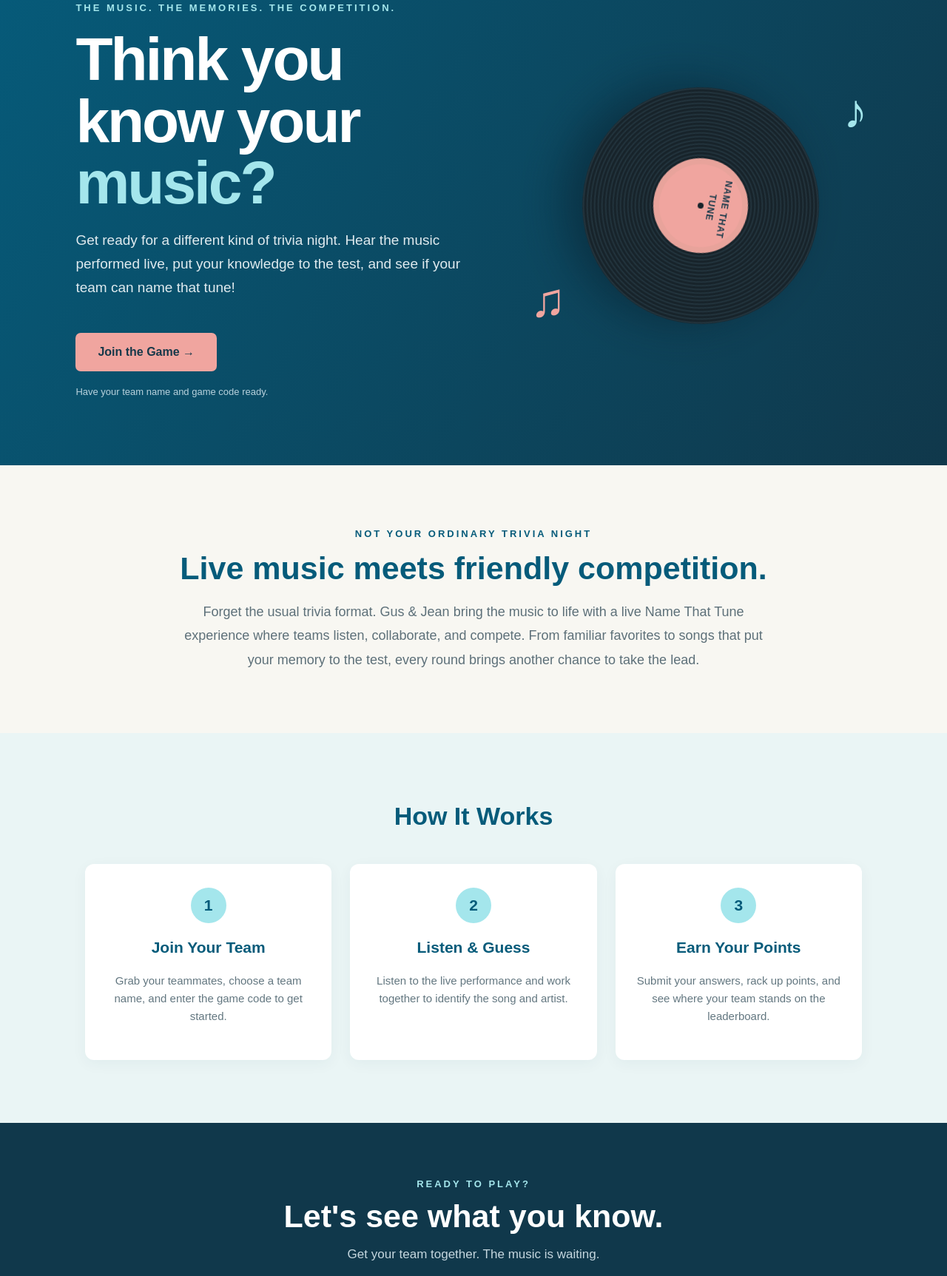
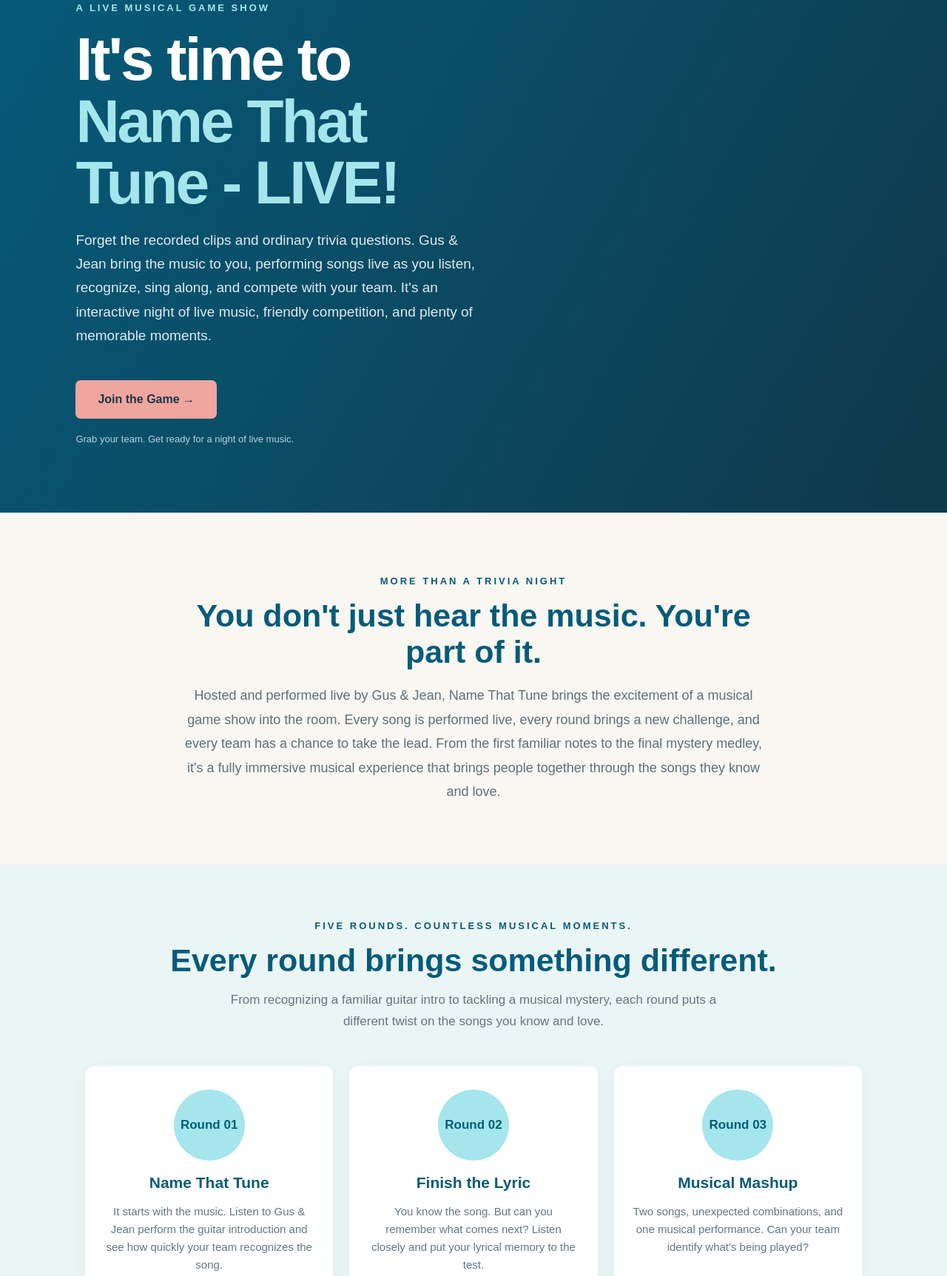
Before and after one commit to dbielik236/namethattunelive, a plain HTML site: page index.html in a window 1280 px wide. Shown: the part 139-1864 px from the top of the page at 74% size. Drawn offline with Linux system fonts and the light colour scheme.

Commit message:
landing page

```diff
--- a/index.html
+++ b/index.html
@@ -118,86 +118,7 @@ header {
 
 /* Decorative music illustration */
 
-.visual {
-  display:flex;
-  justify-content:center;
-  align-items:center;
-  position:relative;
-  min-height:350px;
-}
 
-.record {
-  width:min(320px,75vw);
-  aspect-ratio:1;
-  border-radius:50%;
-  background:
-    repeating-radial-gradient(
-      circle,
-      #17232A 0px,
-      #17232A 2px,
-      #263943 3px,
-      #17232A 5px
-    );
-  box-shadow:0 25px 60px #071E2B88;
-  display:flex;
-  align-items:center;
-  justify-content:center;
-  position:relative;
-  animation:spin 18s linear infinite;
-}
-
-.record:before {
-  content:"";
-  position:absolute;
-  width:35%;
-  aspect-ratio:1;
-  border-radius:50%;
-  background:var(--coral);
-  border:8px solid #E8A39B;
-}
-
-.record:after {
-  content:"";
-  position:absolute;
-  width:8px;
-  aspect-ratio:1;
-  border-radius:50%;
-  background:#17232A;
-}
-
-.record-label {
-  position:absolute;
-  z-index:2;
-  font-size:12px;
-  font-weight:900;
-  color:#17394A;
-  letter-spacing:1px;
-  text-align:center;
-  line-height:1.5;
-  transform:translateY(-23px);
-}
-
-.music-note {
-  position:absolute;
-  color:var(--aqua);
-  font-size:65px;
-  font-weight:bold;
-}
-
-.note-one {
-  top:10px;
-  right:5px;
-}
-
-.note-two {
-  bottom:10px;
-  left:0;
-  color:var(--coral);
-}
-
-@keyframes spin {
-  to { transform:rotate(360deg); }
-}
 
 .intro {
   text-align:center;
@@ -218,27 +139,36 @@ header {
   color:#5D7079;
 }
 
-.how {
-  padding:65px 8% 85px;
+.rounds {
+  padding:75px 8%;
   background:#EAF5F5;
+  text-align:center;
 }
 
-.how h2 {
-  text-align:center;
-  font-size:34px;
+.rounds h2 {
+  font-size:clamp(30px,4vw,43px);
   color:var(--teal);
-  margin-bottom:45px;
+  margin:15px 0;
 }
 
-.steps {
+.rounds-intro {
+  max-width:700px;
+  margin:0 auto 45px;
+  color:#637780;
+  font-size:17px;
+  line-height:1.7;
+}
+
+.round-grid {
   max-width:1050px;
   margin:auto;
   display:grid;
-  grid-template-columns:repeat(3,1fr);
-  gap:25px;
+  grid-template-columns:repeat(6,1fr);
+  gap:22px;
 }
 
-.step {
+.round-card {
+  grid-column:span 2;
   background:white;
   padding:32px 25px;
   border-radius:12px;
@@ -246,9 +176,17 @@ header {
   box-shadow:0 5px 20px #16435A0C;
 }
 
-.step-number {
-  width:48px;
-  height:48px;
+.round-card:nth-child(4) {
+  grid-column:2 / span 2;
+}
+
+.round-card:nth-child(5) {
+  grid-column:4 / span 2;
+}
+
+.round-label {
+  width:96px;
+  height:96px;
   border-radius:50%;
   display:flex;
   justify-content:center;
@@ -256,20 +194,35 @@ header {
   margin:0 auto 18px;
   background:var(--aqua);
   color:var(--teal);
-  font-size:21px;
+  font-size:17px;
   font-weight:900;
 }
 
-.step h3 {
+.round-card h3 {
   color:var(--teal);
   font-size:21px;
+  margin:12px 0;
 }
 
-.step p {
+.round-card p {
   color:#637780;
   line-height:1.6;
   font-size:15px;
 }
+
+@media(max-width:750px) {
+  .round-grid {
+    grid-template-columns:1fr;
+  }
+
+  .round-card,
+  .round-card:nth-child(4),
+  .round-card:nth-child(5) {
+    grid-column:1;
+  }
+}
+
+
 
 .closing {
   background:var(--dark);
@@ -359,88 +312,121 @@ footer strong {
 
 <section class="hero">
   <div>
-    <div class="eyebrow">The music. The memories. The competition.</div>
+    <div class="eyebrow">A live musical game show</div>
 
-    <h1>Think you know your <span>music?</span></h1>
+<h1>It's time to <span>Name That Tune - LIVE!</span></h1>
 
-    <p>
-      Get ready for a different kind of trivia night.
-      Hear the music performed live, put your knowledge
-      to the test, and see if your team can name that tune!
-    </p>
+<p>
+  Forget the recorded clips and ordinary trivia questions.
+  Gus & Jean bring the music to you, performing songs live
+  as you listen, recognize, sing along, and compete with
+  your team. It's an interactive night of live music,
+  friendly competition, and plenty of memorable moments.
+</p>
 
-    <a href="/team" class="button">Join the Game →</a>
+<a href="/team" class="button">Join the Game →</a>
 
-    <p class="hero-note">
-      Have your team name and game code ready.
-    </p>
-  </div>
+<p class="hero-note">
+  Grab your team. Get ready for a night of live music.
+</p>
 
-  <div class="visual">
-    <div class="music-note note-one">♪</div>
-    <div class="record">
-      <div class="record-label">
-        NAME THAT<br>TUNE
-      </div>
-    </div>
-    <div class="music-note note-two">♫</div>
-  </div>
+
+
+
 </section>
 
 <section class="intro">
-  <div class="eyebrow" style="color:#065B7A">Not your ordinary trivia night</div>
+  <div class="eyebrow" style="color:#065B7A">
+    More than a trivia night
+  </div>
 
-  <h2>Live music meets friendly competition.</h2>
+  <h2>You don't just hear the music. You're part of it.</h2>
 
   <p>
-    Forget the usual trivia format. Gus & Jean bring the music
-    to life with a live Name That Tune experience where teams
-    listen, collaborate, and compete. From familiar favorites
-    to songs that put your memory to the test, every round
-    brings another chance to take the lead.
+    Hosted and performed live by Gus & Jean, Name That Tune
+    brings the excitement of a musical game show into the room.
+    Every song is performed live, every round brings a new
+    challenge, and every team has a chance to take the lead.
+    From the first familiar notes to the final mystery medley,
+    it's a fully immersive musical experience that brings
+    people together through the songs they know and love.
   </p>
 </section>
 
-<section class="how">
-  <h2>How It Works</h2>
+<section class="rounds">
 
-  <div class="steps">
-    <div class="step">
-      <div class="step-number">1</div>
-      <h3>Join Your Team</h3>
+  <div class="eyebrow" style="color:#065B7A;text-align:center">
+    Five rounds. Countless musical moments.
+  </div>
+
+  <h2>Every round brings something different.</h2>
+
+  <p class="rounds-intro">
+    From recognizing a familiar guitar intro to tackling
+    a musical mystery, each round puts a different twist
+    on the songs you know and love.
+  </p>
+
+  <div class="round-grid">
+
+    <div class="round-card">
+      <div class="round-label">Round 01</div>
+      <h3>Name That Tune</h3>
       <p>
-        Grab your teammates, choose a team name,
-        and enter the game code to get started.
+        It starts with the music. Listen to Gus & Jean
+        perform the guitar introduction and see how quickly
+        your team recognizes the song.
       </p>
     </div>
 
-    <div class="step">
-      <div class="step-number">2</div>
-      <h3>Listen & Guess</h3>
+    <div class="round-card">
+      <div class="round-label">Round 02</div>
+      <h3>Finish the Lyric</h3>
       <p>
-        Listen to the live performance and work
-        together to identify the song and artist.
+        You know the song. But can you remember what comes
+        next? Listen closely and put your lyrical memory
+        to the test.
       </p>
     </div>
 
-    <div class="step">
-      <div class="step-number">3</div>
-      <h3>Earn Your Points</h3>
+    <div class="round-card">
+      <div class="round-label">Round 03</div>
+      <h3>Musical Mashup</h3>
       <p>
-        Submit your answers, rack up points,
-        and see where your team stands on the leaderboard.
+        Two songs, unexpected combinations, and one musical
+        performance. Can your team identify what's being played?
       </p>
     </div>
+
+    <div class="round-card">
+      <div class="round-label">Round 04</div>
+      <h3>Name That Decade</h3>
+      <p>
+        Travel through the decades with songs that defined
+        their time. Your challenge? Figure out when they belong.
+      </p>
+    </div>
+
+    <div class="round-card">
+      <div class="round-label">Final Round</div>
+      <h3>The Mystery Medley</h3>
+      <p>
+        The ultimate musical challenge. Listen as the clues
+        unfold and become increasingly recognizable.
+        Can your team put it all together?
+      </p>
+    </div>
+
   </div>
 </section>
 
 <section class="closing">
-  <div class="eyebrow">Ready to play?</div>
-  <h2>Let's see what you know.</h2>
-  <p>Get your team together. The music is waiting.</p>
+  <div class="eyebrow">The music is live. The competition is yours.</div>
+  <h2>Think your team has what it takes?</h2>
+  <p>Five rounds. Live performances. One unforgettable night.</p>
 
   <a href="/team" class="button">Join the Game →</a>
-</section>
+</section>>
 
 <footer>
   A live music experience from <strong>Gus & Jean</strong>
```
